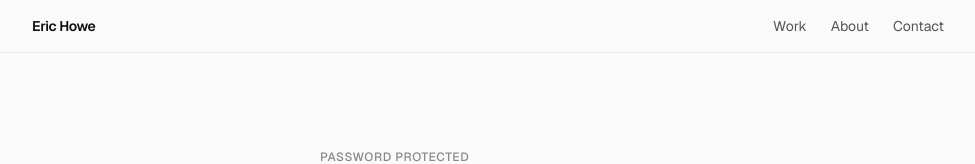
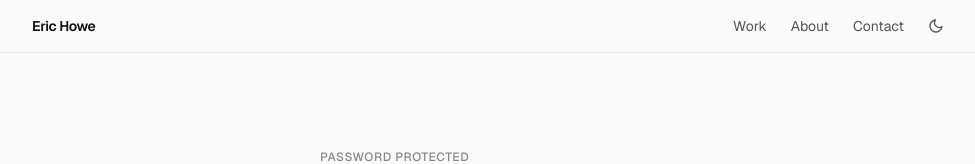
Before and after one commit to erichowedesign/Portfolio, a Next.js app: page /unlock in a window 1280 px wide. Shown: the top 164 px of the page, without its empty margins (152-1127 px from the left). Built offline with nearby package versions, Linux system fonts and the light colour scheme.

Commit message:
Add color tokens with light and dark themes and a theme toggle
Co-authored-by: Cursor <cursoragent@cursor.com>

```diff
--- a/src/app/globals.css
+++ b/src/app/globals.css
@@ -8,7 +8,7 @@
   }
 
   ::selection {
-    background-color: #dbeafe;
+    @apply bg-selection;
   }
 }
 
--- a/src/app/layout.tsx
+++ b/src/app/layout.tsx
@@ -1,9 +1,11 @@
 import type { Metadata } from "next";
 import { Geist, Geist_Mono } from "next/font/google";
+import "./tokens.css";
 import "./globals.css";
 import { Header } from "@/components/Header";
 import { Footer } from "@/components/Footer";
 import { UnderConstruction } from "@/components/UnderConstruction";
+import { themeInitScript } from "@/lib/theme";
 
 // Set to "true" for Vercel Production only; previews and local dev show the full site.
 const underConstruction = process.env.UNDER_CONSTRUCTION === "true";
@@ -39,7 +41,10 @@ export default function RootLayout({
   children: React.ReactNode;
 }>) {
   return (
-    <html lang="en">
+    <html lang="en" suppressHydrationWarning>
+      <head>
+        <script dangerouslySetInnerHTML={{ __html: themeInitScript }} />
+      </head>
       <body
         className={`${geistSans.variable} ${geistMono.variable} min-h-screen bg-surface font-sans text-ink antialiased`}
       >
--- /dev/null
+++ b/src/app/tokens.css
@@ -0,0 +1,75 @@
+/*
+ * Design tokens.
+ *
+ * Primitives are raw palette values. Semantic tokens map a role (text, surface,
+ * border, accent…) to a primitive per theme. Components only use semantic
+ * tokens, via the Tailwind colors in tailwind.config.ts.
+ *
+ * Values are space-separated RGB channels so Tailwind opacity modifiers work
+ * (e.g. bg-surface/90, border-ink/20).
+ */
+
+:root {
+  /* Primitives: neutral */
+  --neutral-0: 255 255 255;
+  --neutral-50: 250 250 250;
+  --neutral-100: 242 242 242;
+  --neutral-200: 232 232 232;
+  --neutral-400: 163 163 163;
+  --neutral-500: 136 136 136;
+  --neutral-600: 85 85 85;
+  --neutral-800: 42 42 42;
+  --neutral-900: 24 24 24;
+  --neutral-925: 17 17 17;
+  --neutral-950: 14 14 14;
+
+  /* Primitives: blue */
+  --blue-100: 219 234 254;
+  --blue-300: 147 197 253;
+  --blue-400: 96 165 250;
+  --blue-600: 37 99 235;
+  --blue-700: 29 78 216;
+  --blue-900: 30 58 138;
+
+  /* Primitives: red */
+  --red-400: 248 113 113;
+  --red-600: 220 38 38;
+
+  /* Semantic: light theme */
+  --color-ink: var(--neutral-925);
+  --color-ink-muted: var(--neutral-600);
+  --color-ink-faint: var(--neutral-500);
+  --color-ink-inverse: var(--neutral-0);
+
+  --color-surface: var(--neutral-50);
+  --color-surface-card: var(--neutral-0);
+  --color-surface-border: var(--neutral-200);
+
+  --color-accent: var(--blue-600);
+  --color-accent-hover: var(--blue-700);
+
+  --color-danger: var(--red-600);
+  --color-selection: var(--blue-100);
+
+  color-scheme: light;
+}
+
+.dark {
+  /* Semantic: dark theme */
+  --color-ink: var(--neutral-100);
+  --color-ink-muted: var(--neutral-400);
+  --color-ink-faint: var(--neutral-500);
+  --color-ink-inverse: var(--neutral-950);
+
+  --color-surface: var(--neutral-950);
+  --color-surface-card: var(--neutral-900);
+  --color-surface-border: var(--neutral-800);
+
+  --color-accent: var(--blue-400);
+  --color-accent-hover: var(--blue-300);
+
+  --color-danger: var(--red-400);
+  --color-selection: var(--blue-900);
+
+  color-scheme: dark;
+}
--- a/src/app/unlock/page.tsx
+++ b/src/app/unlock/page.tsx
@@ -47,17 +47,17 @@ export default async function UnlockPage({ searchParams }: Props) {
             autoComplete="current-password"
             aria-invalid={error ? true : undefined}
             aria-describedby={error ? "password-error" : undefined}
-            className="w-full rounded-lg border border-surface-border bg-surface-card px-3 py-2.5 text-ink outline-none transition focus:border-ink/40 aria-[invalid=true]:border-red-400"
+            className="w-full rounded-lg border border-surface-border bg-surface-card px-3 py-2.5 text-ink outline-none transition focus:border-ink/40 aria-[invalid=true]:border-danger"
           />
         </label>
         {error && (
-          <p id="password-error" className="text-sm text-red-600">
+          <p id="password-error" className="text-sm text-danger">
             That password didn&apos;t work. Try again.
           </p>
         )}
         <button
           type="submit"
-          className="w-full rounded-lg bg-ink px-5 py-2.5 text-sm font-medium text-white transition hover:bg-ink/90"
+          className="w-full rounded-lg bg-ink px-5 py-2.5 text-sm font-medium text-ink-inverse transition hover:bg-ink/90"
         >
           View work
         </button>
--- a/src/components/Header.tsx
+++ b/src/components/Header.tsx
@@ -1,5 +1,6 @@
 import Link from "next/link";
 import { siteConfig } from "@/data/projects";
+import { ThemeToggle } from "@/components/ThemeToggle";
 
 const nav = [
   { href: "/#work", label: "Work" },
@@ -27,6 +28,7 @@ export function Header() {
               {item.label}
             </Link>
           ))}
+          <ThemeToggle />
         </nav>
       </div>
     </header>
--- /dev/null
+++ b/src/components/ThemeToggle.tsx
@@ -0,0 +1,62 @@
+"use client";
+
+import { useEffect } from "react";
+import { THEME_STORAGE_KEY } from "@/lib/theme";
+
+function setDark(dark: boolean) {
+  document.documentElement.classList.toggle("dark", dark);
+}
+
+export function ThemeToggle() {
+  useEffect(() => {
+    const media = window.matchMedia("(prefers-color-scheme: dark)");
+    const onChange = (e: MediaQueryListEvent) => {
+      if (!localStorage.getItem(THEME_STORAGE_KEY)) setDark(e.matches);
+    };
+    media.addEventListener("change", onChange);
+    return () => media.removeEventListener("change", onChange);
+  }, []);
+
+  function toggle() {
+    const dark = !document.documentElement.classList.contains("dark");
+    setDark(dark);
+    localStorage.setItem(THEME_STORAGE_KEY, dark ? "dark" : "light");
+  }
+
+  // Both icons render; CSS picks one, so server and client markup always match.
+  return (
+    <button
+      type="button"
+      onClick={toggle}
+      aria-label="Toggle dark mode"
+      title="Toggle dark mode"
+      className="-m-1.5 rounded-md p-1.5 text-ink-muted transition hover:text-ink"
+    >
+      <svg
+        className="h-4 w-4 dark:hidden"
+        viewBox="0 0 24 24"
+        fill="none"
+        stroke="currentColor"
+        strokeWidth="2"
+        strokeLinecap="round"
+        strokeLinejoin="round"
+        aria-hidden
+      >
+        <path d="M21 12.79A9 9 0 1 1 11.21 3 7 7 0 0 0 21 12.79z" />
+      </svg>
+      <svg
+        className="hidden h-4 w-4 dark:block"
+        viewBox="0 0 24 24"
+        fill="none"
+        stroke="currentColor"
+        strokeWidth="2"
+        strokeLinecap="round"
+        strokeLinejoin="round"
+        aria-hidden
+      >
+        <circle cx="12" cy="12" r="4" />
+        <path d="M12 2v2M12 20v2M4.93 4.93l1.41 1.41M17.66 17.66l1.41 1.41M2 12h2M20 12h2M4.93 19.07l1.41-1.41M17.66 6.34l1.41-1.41" />
+      </svg>
+    </button>
+  );
+}
--- /dev/null
+++ b/src/lib/theme.ts
@@ -0,0 +1,7 @@
+export const THEME_STORAGE_KEY = "theme";
+
+/**
+ * Runs before first paint (inlined in <head>) so the page never flashes the
+ * wrong theme. Uses the saved choice, falling back to the OS preference.
+ */
+export const themeInitScript = `(function(){try{var t=localStorage.getItem("${THEME_STORAGE_KEY}");var d=t?t==="dark":window.matchMedia("(prefers-color-scheme: dark)").matches;document.documentElement.classList.toggle("dark",d)}catch(e){}})()`;
--- a/tailwind.config.ts
+++ b/tailwind.config.ts
@@ -1,3 +1,6 @@
+/** Semantic color tokens are defined per theme in src/app/tokens.css. */
+const token = (name: string) => `rgb(var(--color-${name}) / <alpha-value>)`;
+
 /** @type {import('tailwindcss').Config} */
 module.exports = {
   content: [
@@ -5,23 +8,27 @@ module.exports = {
     "./src/components/**/*.{js,ts,jsx,tsx,mdx}",
     "./src/app/**/*.{js,ts,jsx,tsx,mdx}",
   ],
+  darkMode: "class",
   theme: {
     extend: {
       colors: {
         ink: {
-          DEFAULT: "#111111",
-          muted: "#555555",
-          faint: "#888888",
+          DEFAULT: token("ink"),
+          muted: token("ink-muted"),
+          faint: token("ink-faint"),
+          inverse: token("ink-inverse"),
         },
         surface: {
-          DEFAULT: "#fafafa",
-          card: "#ffffff",
-          border: "#e8e8e8",
+          DEFAULT: token("surface"),
+          card: token("surface-card"),
+          border: token("surface-border"),
         },
         accent: {
-          DEFAULT: "#2563eb",
-          hover: "#1d4ed8",
+          DEFAULT: token("accent"),
+          hover: token("accent-hover"),
         },
+        danger: token("danger"),
+        selection: token("selection"),
       },
       fontFamily: {
         sans: ["var(--font-geist-sans)", "system-ui", "sans-serif"],
```
